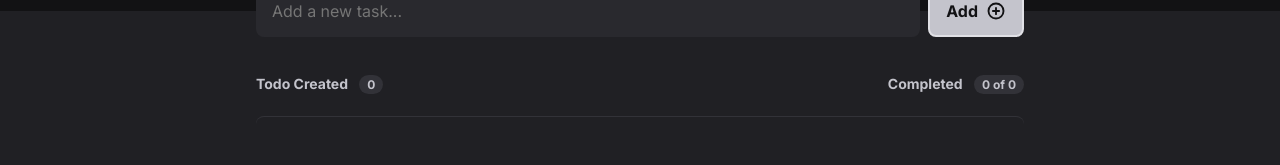
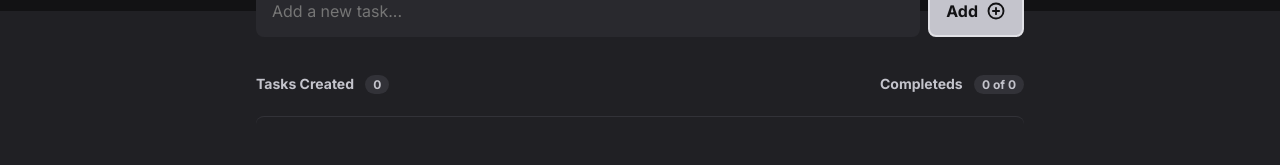
Before and after one commit to HenriqueFerraz27/todo-list, a React (Vite) app: page / in a window 1280 px wide. Shown: the part 189-354 px from the top of the page. Built offline with nearby package versions, Linux system fonts and the light colour scheme; the HTML template or start-up script is replaced by a standard one.

Commit message:
🐛fix(text): tasks created - conclueds

```diff
--- a/src/components/Todo/index.tsx
+++ b/src/components/Todo/index.tsx
@@ -12,11 +12,11 @@ export const Todo = () => {
     <S.Todo>
       <S.TodoHeader>
         <strong>
-          Todo Created <span>{tasks.length}</span>
+          Tasks Created <span>{tasks.length}</span>
         </strong>
 
         <strong>
-          Completed{' '}
+          Completeds{' '}
           <span>
             {numberOfTasksDone} of {tasks.length}
           </span>
```
